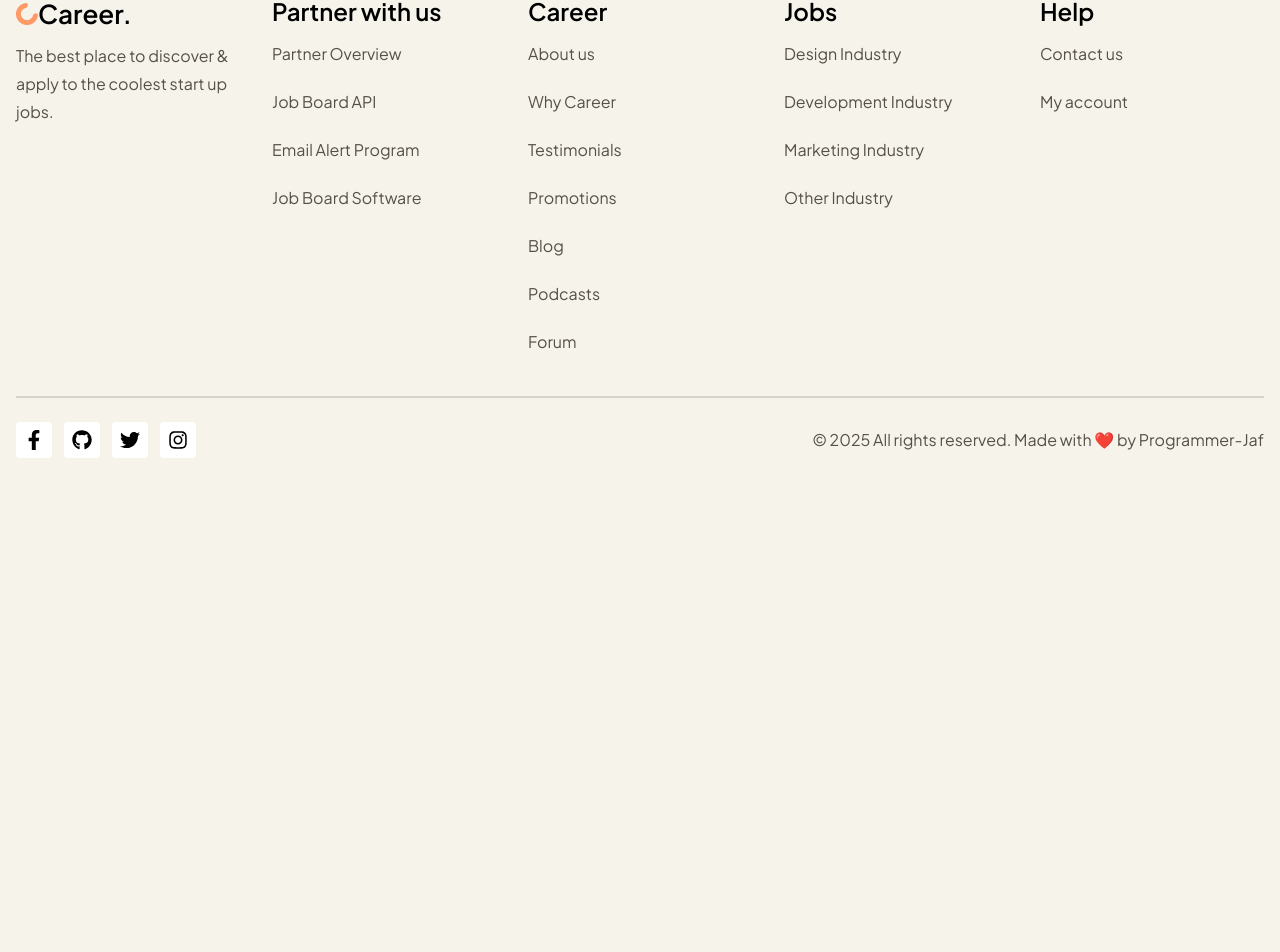
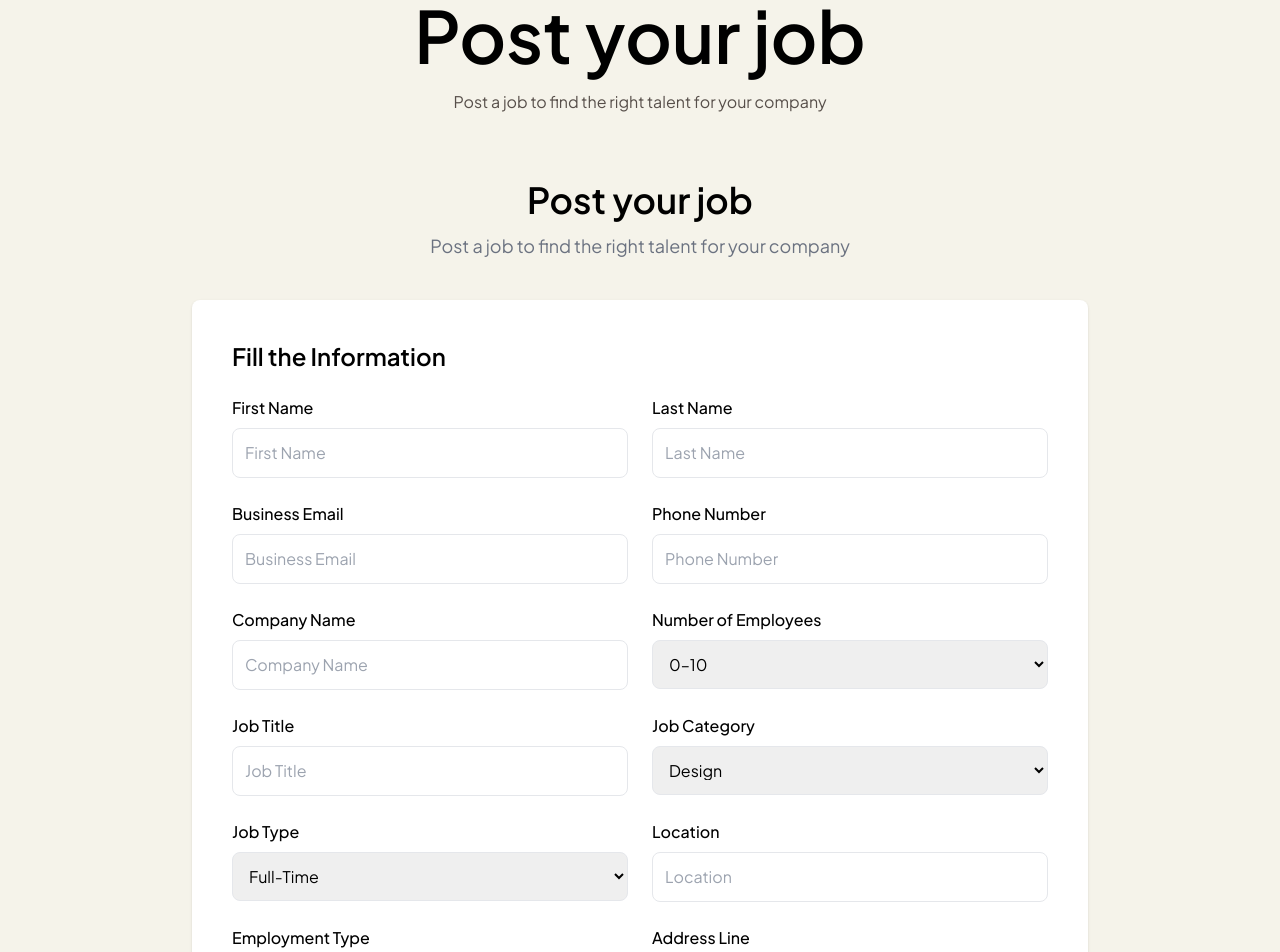
Before and after one commit to programmer-jaf/Career-frontend, a React (Vite) app: page /post-job in a window 1280 px wide. Shown: the part 128-1080 px from the top of the page. Before the commit the page ends 800 px from the top, so only its background shows below. Built offline with nearby package versions, Linux system fonts and the light colour scheme.

Commit message:
Add PostJob and JobPostForm components with form functionality for job posting

```diff
--- a/src/pages/PostJob.jsx
+++ b/src/pages/PostJob.jsx
@@ -1,11 +1,18 @@
-import React from 'react'
+import React from "react";
+import JobPostForm from "../sections/PostJobs/PostJobForm"; // Make sure this path is correct
 
 const PostJob = () => {
   return (
-    <div>
+    <div className="container mx-auto max-w-7xl px-4 py-8">
+      <div className="flex items-center justify-center flex-col gap-3 mb-8">
+        <h1 className="text-h1 font-semibold">Post your job</h1>
+        <p className="text-p2 text-grey-primary">
+          Post a job to find the right talent for your company
+        </p>
+      </div>
+      <JobPostForm />
+    </div>
+  );
+};
 
-    </div>
-  )
-}
-
-export default PostJob
+export default PostJob;
--- /dev/null
+++ b/src/sections/PostJobs/PostJobForm.jsx
@@ -0,0 +1,159 @@
+import React, { useState } from "react";
+import { FaCloudUploadAlt } from "react-icons/fa";
+
+const PostJob = () => {
+  return (
+    <div className="container mx-auto max-w-7xl px-4 py-8">
+      <div className="flex items-center justify-center flex-col gap-3">
+        <h1 className="text-4xl font-semibold">Post your job</h1>
+        <p className="text-lg text-gray-500">
+          Post a job to find the right talent for your company
+        </p>
+      </div>
+      <JobPostForm />
+    </div>
+  );
+};
+
+const JobPostForm = () => {
+  const [logoPreview, setLogoPreview] = useState(null);
+
+  const handleFileChange = (e) => {
+    const file = e.target.files[0];
+    if (file) {
+      setLogoPreview(URL.createObjectURL(file));
+    }
+  };
+
+  return (
+    <form className="max-w-4xl mx-auto mt-10 p-6 md:p-10 bg-white rounded-lg shadow space-y-6">
+      <h2 className="text-2xl font-semibold text-black">
+        Fill the Information
+      </h2>
+
+      <div className="grid grid-cols-1 md:grid-cols-2 gap-6">
+        <Input label="First Name" placeholder="First Name" />
+        <Input label="Last Name" placeholder="Last Name" />
+        <Input label="Business Email" placeholder="Business Email" />
+        <Input label="Phone Number" placeholder="Phone Number" />
+        <Input label="Company Name" placeholder="Company Name" />
+        <Select
+          label="Number of Employees"
+          options={["0–10", "11–50", "51–200", "200+"]}
+        />
+
+        <Input label="Job Title" placeholder="Job Title" />
+        <Select
+          label="Job Category"
+          options={["Design", "Development", "Marketing"]}
+        />
+        <Select
+          label="Job Type"
+          options={["Full-Time", "Part-Time", "Internship"]}
+        />
+        <Input label="Location" placeholder="Location" />
+        <Select
+          label="Employment Type"
+          options={["Remote", "On-site", "Hybrid"]}
+        />
+        <Input label="Address Line" placeholder="Address Line" />
+        <Select
+          label="Salary Range"
+          options={["$500", "$1000", "$2000", "$5000+"]}
+        />
+        <Select
+          label="Salary Based"
+          options={["Monthly", "Yearly", "Hourly"]}
+        />
+
+        {/* File Upload */}
+        <div className="md:col-span-2">
+          <label className="text-black font-medium mb-2 block">
+            Upload Company Logo
+          </label>
+          <div
+            onClick={() => document.getElementById("company-logo").click()}
+            className="border border-dashed rounded-lg h-40 flex justify-center items-center text-orange-500 cursor-pointer hover:bg-orange-50 transition relative"
+          >
+            {logoPreview ? (
+              <img
+                src={logoPreview}
+                alt="Preview"
+                className="h-full object-contain rounded-lg"
+              />
+            ) : (
+              <FaCloudUploadAlt className="text-3xl" />
+            )}
+          </div>
+          <input
+            id="company-logo"
+            type="file"
+            accept="image/*"
+            className="hidden"
+            onChange={handleFileChange}
+          />
+        </div>
+
+        {/* Textareas */}
+        <Textarea
+          label="About the Company"
+          placeholder="Write a few words about the company..."
+        />
+        <Textarea
+          label="About the Job"
+          placeholder="Write a few words about the job..."
+        />
+        <Textarea
+          label="Requirement"
+          placeholder="Write a few lines about the job requirements..."
+        />
+      </div>
+
+      {/* Submit Button */}
+      <button
+        type="submit"
+        className="bg-orange-500 hover:bg-orange-600 text-white px-6 py-3 rounded-md font-semibold"
+      >
+        Let’s Submit
+      </button>
+    </form>
+  );
+};
+
+// Helper Components
+const Input = ({ label, placeholder }) => (
+  <div className="flex flex-col">
+    <label className="text-black font-medium mb-2">{label}</label>
+    <input
+      type="text"
+      placeholder={placeholder}
+      className="border rounded-lg p-3 focus:outline-none focus:ring-2 focus:ring-orange-300"
+    />
+  </div>
+);
+
+const Select = ({ label, options }) => (
+  <div className="flex flex-col">
+    <label className="text-black font-medium mb-2">{label}</label>
+    <select className="border rounded-lg p-3 focus:outline-none focus:ring-2 focus:ring-orange-300">
+      {options.map((opt, idx) => (
+        <option key={idx} value={opt}>
+          {opt}
+        </option>
+      ))}
+    </select>
+  </div>
+);
+
+const Textarea = ({ label, placeholder }) => (
+  <div className="flex flex-col md:col-span-2">
+    <label className="text-black font-medium mb-2">{label}</label>
+    <textarea
+      placeholder={placeholder}
+      rows={4}
+      className="border rounded-lg p-3 resize-none focus:outline-none focus:ring-2 focus:ring-orange-300"
+    ></textarea>
+  </div>
+);
+
+export default PostJob;
```
